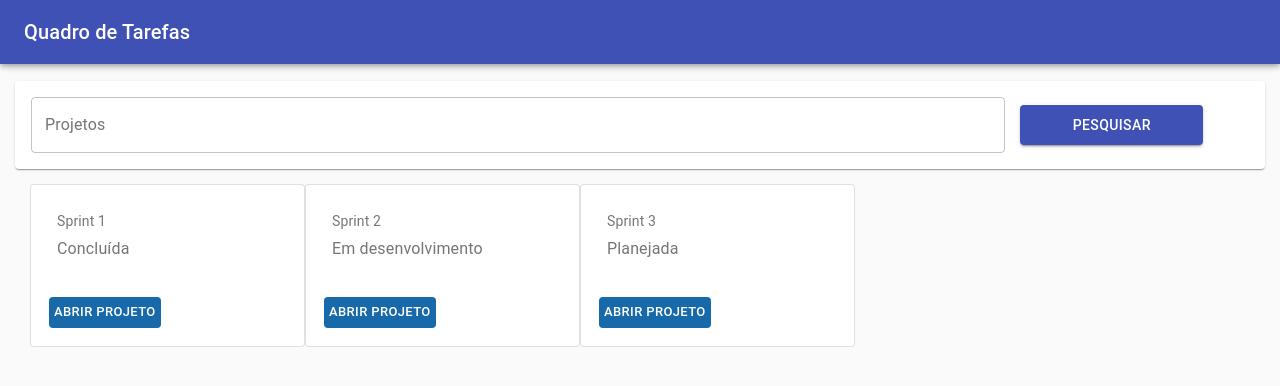
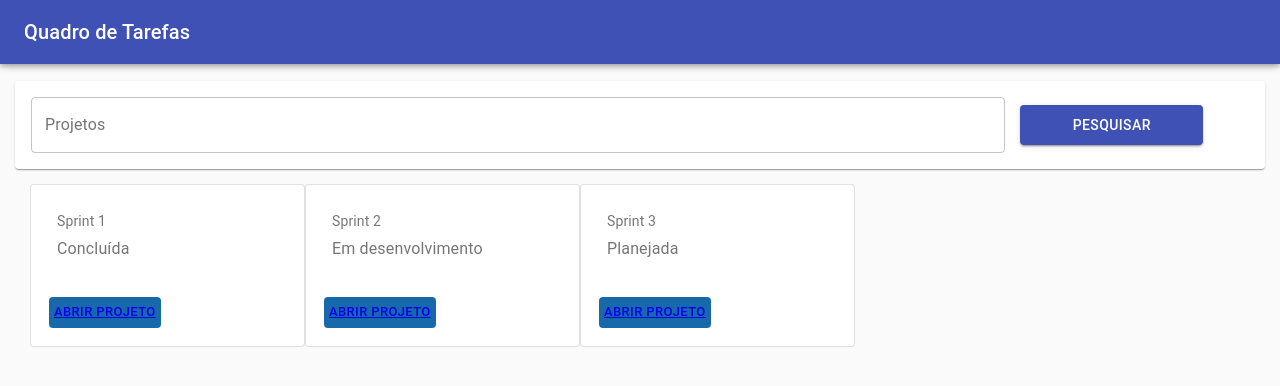
Before and after one commit to evertonscariott/tcc-front, a React (Create React App) app: page / in a window 1280 px wide. Shown: the top 386 px of the page. Built offline with nearby package versions, Linux system fonts and the light colour scheme.

Commit message:
Edit routes card

```diff
--- a/src/components/CardProjeto/index.tsx
+++ b/src/components/CardProjeto/index.tsx
@@ -1,6 +1,9 @@
 import React, { useEffect, useState } from "react";
 import { makeStyles } from "@material-ui/core/styles";
 import { Grid, Card, CardActions, CardContent, Button, Typography } from "@material-ui/core";
+
+import ReactDOM from "react-dom";
+import { Link, Redirect } from "react-router-dom";
 
 const useStyles = makeStyles({
     root: {
@@ -55,7 +58,7 @@
                     </CardContent>
                     <CardActions>
                         <Button size="small" style={{ backgroundColor: "#1769aa", color: "#FFF" }}>
-                            Abrir Projeto
+                            <Link to="/quadro">Abrir Projeto</Link>
                         </Button>
                     </CardActions>
                 </Card>
```
